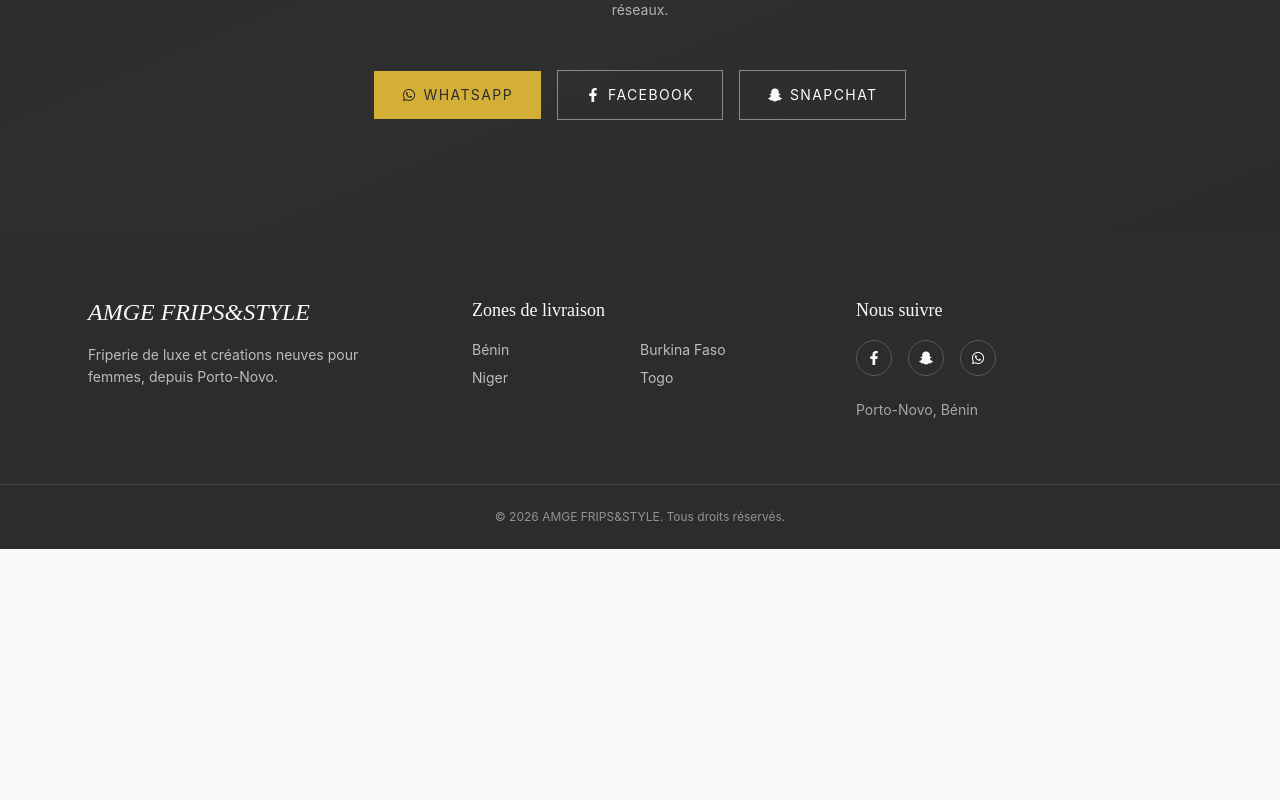
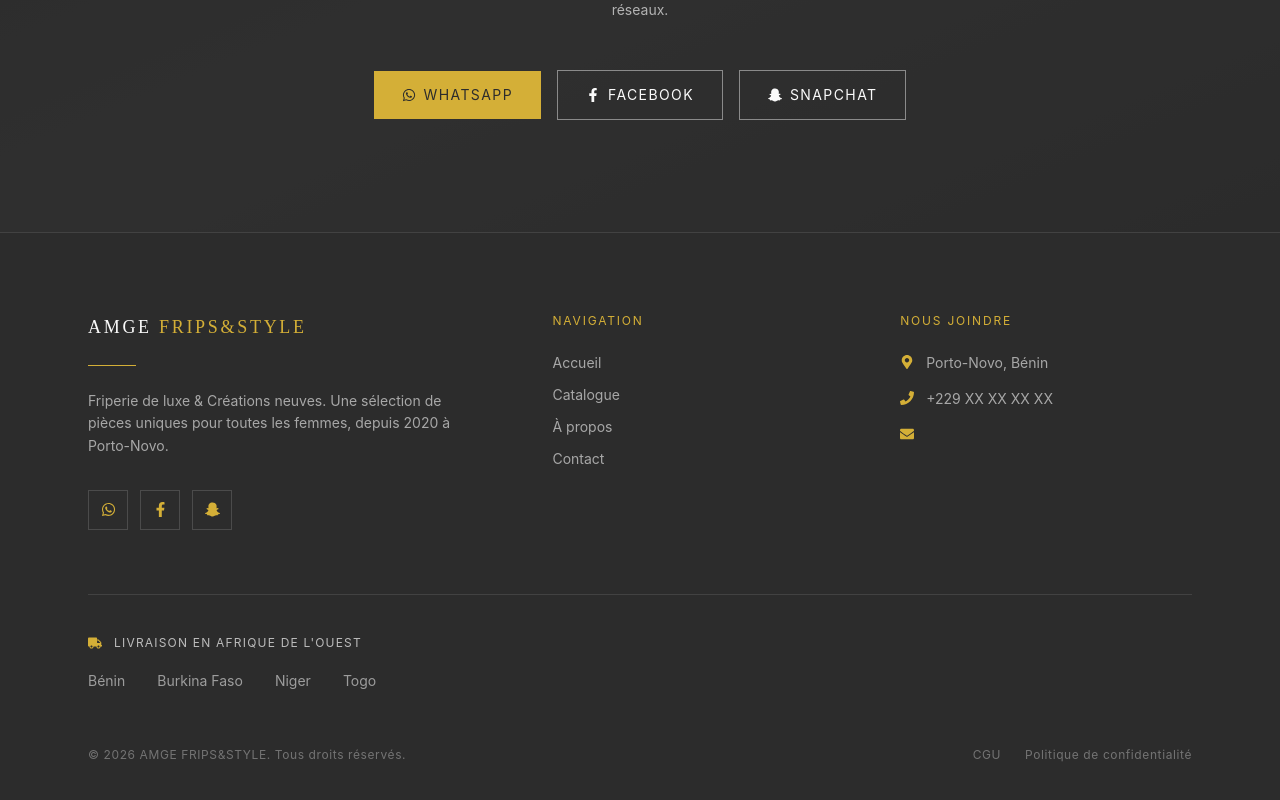
Before and after one commit to marinoaidomoan-gif/amge-frips-style, a React app in the folder frontend/: page / in a window 1280 px wide. Shown: the part 3847-4647 px from the top of the page. Before the commit the page ends 4396 px from the top, so only its background shows below. Built offline with nearby package versions, Linux system fonts and the light colour scheme; no server answers; the HTML template or start-up script is replaced by a standard one.

Commit message:
fix: Changement du style de footer

```diff
--- a/frontend/src/components/Footer.jsx
+++ b/frontend/src/components/Footer.jsx
@@ -1,45 +1,90 @@
-import { FaFacebookF, FaSnapchatGhost, FaWhatsapp } from 'react-icons/fa';
+import { Link } from 'react-router-dom';
+import { FaTruck, FaMapMarkerAlt, FaPhone, FaEnvelope, FaWhatsapp, FaFacebookF, FaSnapchatGhost } from 'react-icons/fa';
 import { SITE, CONTACT, DELIVERY_ZONES } from '../lib/seo.js';
+import { displayPhone } from '../lib/format.js';
+
+const navLinks = [
+  { to: '/', label: 'Accueil' },
+  { to: '/catalogue', label: 'Catalogue' },
+  { to: '/a-propos', label: 'À propos' },
+  { to: '/contact', label: 'Contact' },
+];
 
 export default function Footer() {
   return (
-    <footer className="bg-charcoal text-offwhite">
-      <div className="max-w-6xl mx-auto px-6 py-16 grid gap-12 md:grid-cols-3">
+    <footer className="bg-charcoal text-offwhite border-t border-offwhite/10">
+      <div className="max-w-6xl mx-auto px-6 py-20">
+        <div className="grid gap-14 md:grid-cols-[1.4fr_1fr_1fr]">
           <div>
-          <p className="font-display italic text-2xl mb-4">{SITE.name}</p>
-          <p className="text-offwhite/70 text-sm leading-relaxed max-w-xs">
-            Friperie de luxe et créations neuves pour femmes, depuis Porto-Novo.
+            <p className="font-display uppercase tracking-[0.15em] text-lg">
+              AMGE <span className="text-gold">Frips&amp;Style</span>
             </p>
+            <span className="block w-12 h-px bg-gold mt-6" />
+            <p className="mt-6 max-w-sm text-sm leading-relaxed text-offwhite/60">
+              {SITE.tagline}. Une sélection de pièces uniques pour toutes les femmes, depuis {SITE.since} à {SITE.city}.
+            </p>
+            <div className="mt-8 flex items-center gap-3">
+              <a href={`https://wa.me/${CONTACT.whatsappNumber}?text=${encodeURIComponent(`Bonjour ${SITE.name} !`)}`} target="_blank" rel="noreferrer" aria-label="WhatsApp" className="w-10 h-10 flex items-center justify-center border border-offwhite/15 text-gold hover:border-gold transition-colors">
+                <FaWhatsapp size={15} />
+              </a>
+              <a href={CONTACT.facebookUrl} target="_blank" rel="noreferrer" aria-label="Facebook" className="w-10 h-10 flex items-center justify-center border border-offwhite/15 text-gold hover:border-gold transition-colors">
+                <FaFacebookF size={15} />
+              </a>
+              <a href={CONTACT.snapchatUrl} target="_blank" rel="noreferrer" aria-label="Snapchat" className="w-10 h-10 flex items-center justify-center border border-offwhite/15 text-gold hover:border-gold transition-colors">
+                <FaSnapchatGhost size={15} />
+              </a>
+            </div>
           </div>
 
           <div>
-          <p className="font-display text-lg mb-4">Zones de livraison</p>
-          <ul className="grid grid-cols-2 gap-y-2 text-sm text-offwhite/70">
-            {DELIVERY_ZONES.map((z) => (
-              <li key={z}>{z}</li>
+            <p className="text-xs uppercase tracking-[0.15em] text-gold">Navigation</p>
+            <ul className="mt-6 space-y-3 text-sm text-offwhite/60">
+              {navLinks.map((link) => (
+                <li key={link.to}>
+                  <Link to={link.to} className="hover:text-offwhite transition-colors">{link.label}</Link>
+                </li>
               ))}
             </ul>
           </div>
 
           <div>
-          <p className="font-display text-lg mb-4">Nous suivre</p>
-          <div className="flex gap-4 mb-6">
-            <a href={CONTACT.facebookUrl} aria-label="Facebook" className="w-9 h-9 rounded-full border border-offwhite/20 flex items-center justify-center hover:border-gold hover:text-gold transition-colors">
-              <FaFacebookF size={14} />
-            </a>
-            <a href={CONTACT.snapchatUrl} aria-label="Snapchat" className="w-9 h-9 rounded-full border border-offwhite/20 flex items-center justify-center hover:border-gold hover:text-gold transition-colors">
-              <FaSnapchatGhost size={14} />
-            </a>
-            <a href={`https://wa.me/${CONTACT.whatsappNumber}`} aria-label="WhatsApp" className="w-9 h-9 rounded-full border border-offwhite/20 flex items-center justify-center hover:border-gold hover:text-gold transition-colors">
-              <FaWhatsapp size={14} />
-            </a>
-          </div>
-          <p className="text-offwhite/60 text-sm">{CONTACT.address}</p>
+            <p className="text-xs uppercase tracking-[0.15em] text-gold">Nous joindre</p>
+            <ul className="mt-6 space-y-4 text-sm text-offwhite/60">
+              <li className="flex items-start gap-3">
+                <FaMapMarkerAlt className="mt-0.5 shrink-0 text-gold" size={14} />
+                {CONTACT.address}
+              </li>
+              <li className="flex items-start gap-3">
+                <FaPhone className="mt-0.5 shrink-0 text-gold" size={14} />
+                {displayPhone()}
+              </li>
+              <li className="flex items-start gap-3">
+                <FaEnvelope className="mt-0.5 shrink-0 text-gold" size={14} />
+                {CONTACT.email}
+              </li>
+            </ul>
           </div>
         </div>
 
-      <div className="border-t border-offwhite/10 py-6 text-center text-xs text-offwhite/50">
-        © {new Date().getFullYear()} {SITE.name}. Tous droits réservés.
+        <div className="mt-16 border-t border-offwhite/10 pt-10">
+          <div className="flex items-center gap-3">
+            <FaTruck className="text-gold" size={14} />
+            <p className="text-xs uppercase tracking-[0.1em] text-offwhite/70">Livraison en Afrique de l'Ouest</p>
+          </div>
+          <div className="mt-5 flex flex-wrap gap-x-8 gap-y-3 text-sm text-offwhite/55">
+            {DELIVERY_ZONES.map((zone) => (
+              <span key={zone}>{zone}</span>
+            ))}
+          </div>
+        </div>
+
+        <div className="mt-14 flex flex-col sm:flex-row items-start sm:items-center justify-between gap-4 text-xs tracking-wider text-offwhite/35">
+          <p>© {new Date().getFullYear()} {SITE.name}. Tous droits réservés.</p>
+          <div className="flex gap-6">
+            <Link to="/cgu" className="hover:text-offwhite/60 transition-colors">CGU</Link>
+            <Link to="/confidentialite" className="hover:text-offwhite/60 transition-colors">Politique de confidentialité</Link>
+          </div>
+        </div>
       </div>
     </footer>
   );
```
Lines whose indentation alone changed are shown as unchanged.
